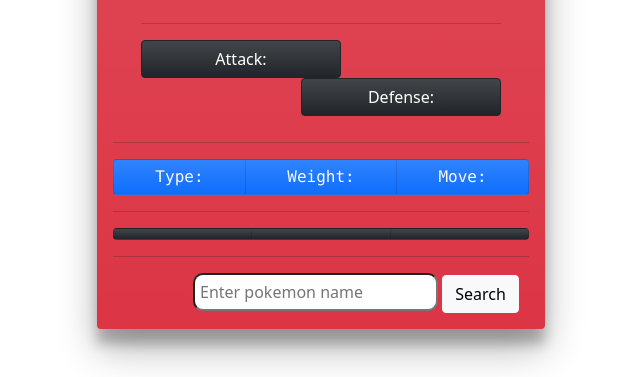
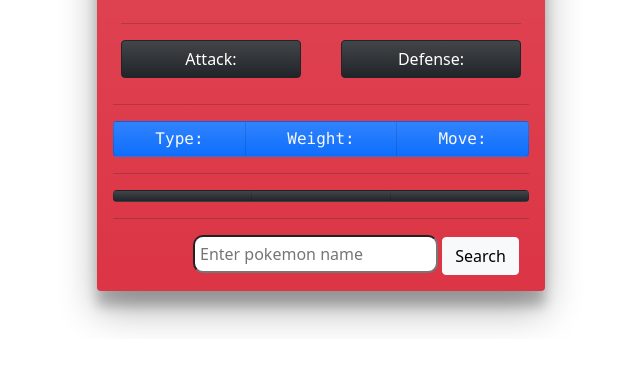
Before and after one commit to Berkeley-gov/Pokedex, a plain HTML site: page index.html in a window 1280 px wide. Shown: the part 500-877 px from the top of the page, without its empty margins (319-959 px from the left). After the commit the page ends 839 px from the top, so only its background shows below. Drawn offline with nearby package versions, Linux system fonts and the light colour scheme.

Commit message:
project functionality completed. All user interface milestones reached. May add more UI details in the future for better UX.

```diff
--- a/css/pokedex.css
+++ b/css/pokedex.css
@@ -22,17 +22,17 @@
 
 
 .button-container {
-    padding: 10px 40px;
+    padding: 10px 20px;
 }
 
 #defense {
     float: right;
-    width: 200px;
+    width: 180px;
 }
 
 #attack {
     float: left;
-    width: 200px;
+    width: 180px;
 }
 
 #pokemon {
@@ -45,6 +45,7 @@
     margin-top: 80px;
     width: 28rem;
     box-shadow: rgba(0, 0, 0, 0.3) 0 19px 38px, rgba(0, 0, 0, 0.22) 0 15px 12px !important;
+    border-radius: 10px;
 }
 
 label {
```
Also changed, not shown: README.md.
